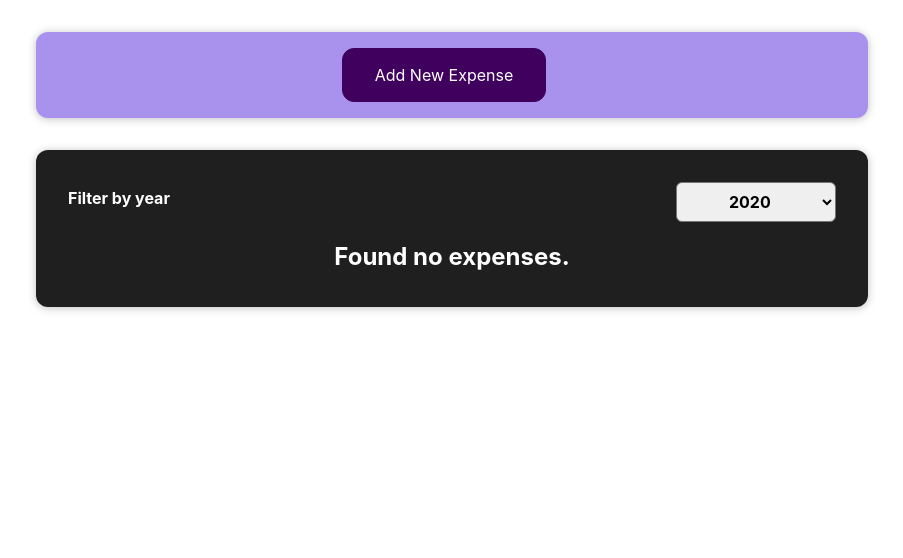
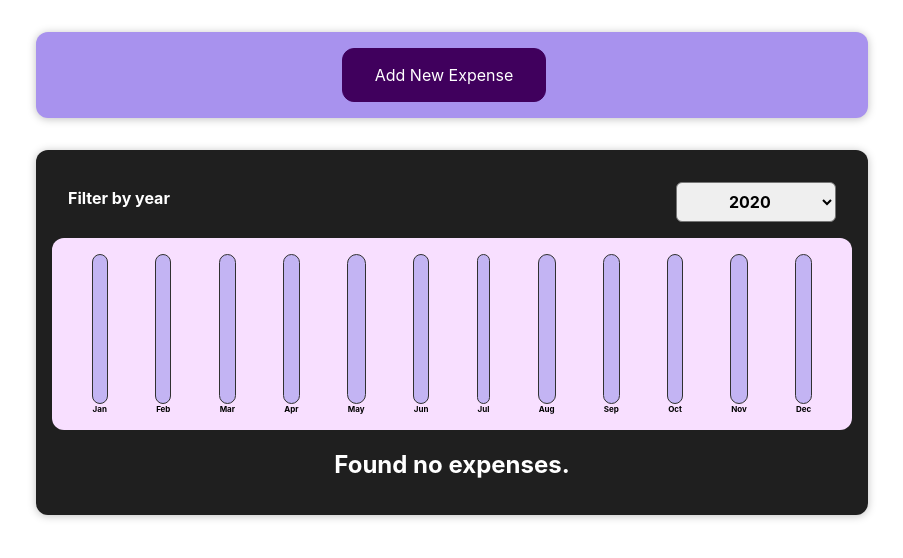
Before and after one commit to sunnyclinches44/React-Complete-Guide2, a React (Create React App) app: page / in a window 1280 px wide. Shown: the top 558 px of the page, without its empty margins (188-1091 px from the left). Built offline with nearby package versions, Linux system fonts and the light colour scheme.

Commit message:
Included the Chart Functionality

```diff
--- a/src/components/Chart/Chart.js
+++ b/src/components/Chart/Chart.js
@@ -1,7 +1,23 @@
-import './Chart.css';
+import "./Chart.css";
 
-const Chart = () => {
-    return <div></div>;
+import ChartBar from "./ChartBar";
+
+const Chart = (props) => {
+  const dataPointValues = props.dataPoints.map((dataPoint) => dataPoint.value);
+  const totalMaximum = Math.max(...dataPointValues);
+
+  return (
+    <div className="chart">
+      {props.dataPoints.map((dataPoint) => (
+        <ChartBar
+          key={dataPoint.label}
+          value={dataPoint.value}
+          maxValue={totalMaximum}
+          label={dataPoint.label}
+        />
+      ))}
+    </div>
+  );
 };
 
 export default Chart;
--- a/src/components/Chart/ChartBar.js
+++ b/src/components/Chart/ChartBar.js
@@ -1,7 +1,22 @@
-import './ChartBar.css';
+import "./ChartBar.css";
 
-const ChartBar = () => {
-    return <div></div>;
+const ChartBar = (props) => {
+  let barFillHeight = "0%";
+  if (props.maxValue > 0) {
+    barFillHeight = Math.round((props.value / props.maxValue) * 100) + "%";
+  }
+
+  return (
+    <div className="chart-bar">
+      <div className="chart-bar__inner">
+        <div
+          className="chart-bar__fill"
+          style={{ height: barFillHeight }}
+        ></div>
+      </div>
+      <div className="chart-bar__label">{props.label}</div>
+    </div>
+  );
 };
 
 export default ChartBar;
--- a/src/components/Expenses/Expenses.js
+++ b/src/components/Expenses/Expenses.js
@@ -5,6 +5,7 @@ import Card from "../UI/Card";
 
 import ExpenseFilter from "./ExpenseFilter";
 import ExpensesList from "./ExpensesList";
+import ExpensesChart from './ExpensesChart';
 
 const Expenses = (props) => {
   const [filteredYear, setFilteredYear] = useState("2020");
@@ -24,6 +25,7 @@ const Expenses = (props) => {
           selected={filteredYear}
           onChangeYearFilter={yearChangeHandler}
         />
+        <ExpensesChart expenses={filteredExpenses} />
         <ExpensesList items={filteredExpenses}/>
       </Card>
     </div>
--- /dev/null
+++ b/src/components/Expenses/ExpensesChart.js
@@ -0,0 +1,27 @@
+import Chart from "../Chart/Chart";
+
+const ExpensesChart = (props) => {
+  const chartDataPoints = [
+    { label: "Jan", value: 0 },
+    { label: "Feb", value: 0 },
+    { label: "Mar", value: 0 },
+    { label: "Apr", value: 0 },
+    { label: "May", value: 0 },
+    { label: "Jun", value: 0 },
+    { label: "Jul", value: 0 },
+    { label: "Aug", value: 0 },
+    { label: "Sep", value: 0 },
+    { label: "Oct", value: 0 },
+    { label: "Nov", value: 0 },
+    { label: "Dec", value: 0 },
+  ];
+
+  for (const expense of props.expenses) {
+    const expenseMonth = expense.date.getMonth(); // Starting at 0 => Jan
+    chartDataPoints[expenseMonth].value += expense.amount;
+  }
+
+  return <Chart dataPoints={chartDataPoints} />;
+};
+
+export default ExpensesChart;
```
